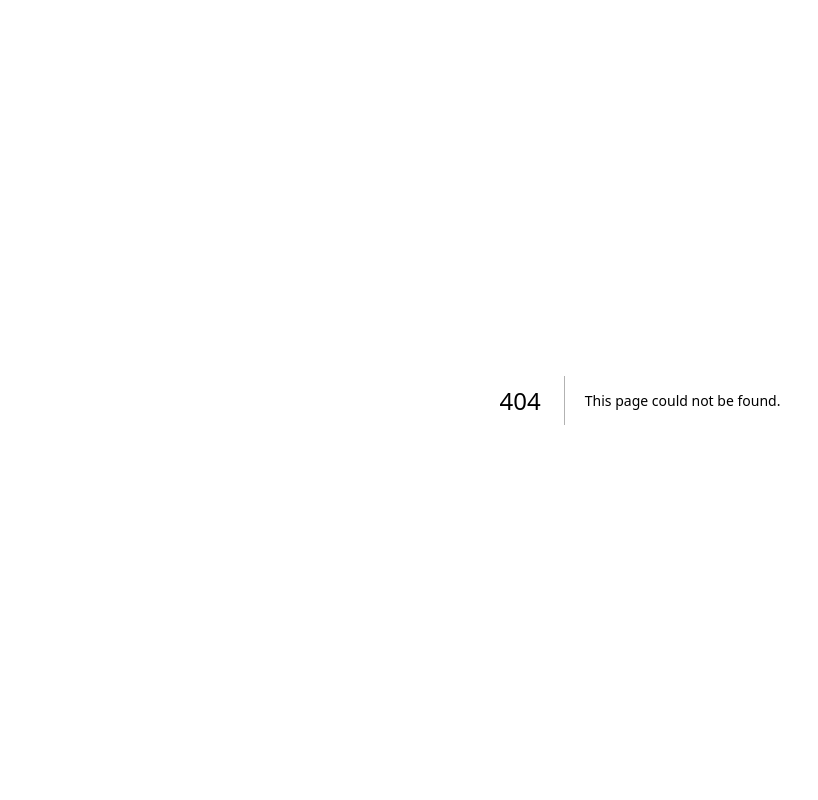
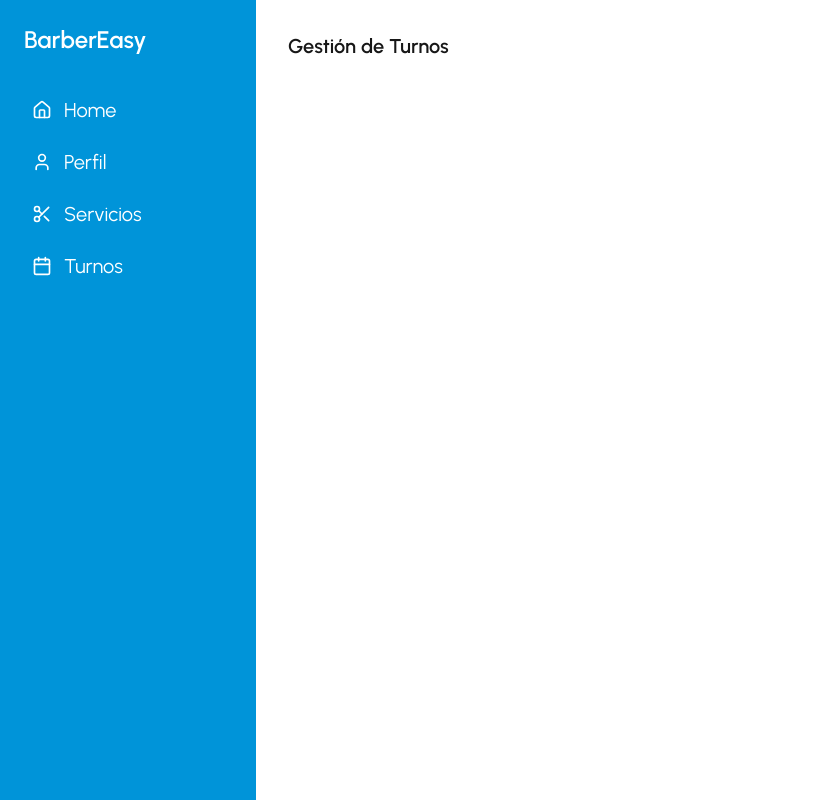
Before and after one commit to FacuFernandez7/barber-easy-client, a Next.js app: page /turn in a window 1280 px wide. Before the commit this address had no page. Shown: the whole page, without its empty margins (0-818 px from the left). Built offline with nearby package versions, Linux system fonts and the light colour scheme.

Commit message:
First commit - structure and layout with sidebar

```diff
--- /dev/null
+++ b/postcss.config.mjs
@@ -0,0 +1,6 @@
+const config = {
+  plugins: {
+    "@tailwindcss/postcss": {},
+  },
+};
+export default config;
--- a/src/app/globals.css
+++ b/src/app/globals.css
@@ -1,3 +1,5 @@
+@import "tailwindcss";
+
 :root {
   --background: #ffffff;
   --foreground: #171717;
@@ -24,10 +26,8 @@ body {
   -moz-osx-font-smoothing: grayscale;
 }
 
-* {
+*, *::before, *::after {
   box-sizing: border-box;
-  padding: 0;
-  margin: 0;
 }
 
 a {
--- a/src/app/layout.tsx
+++ b/src/app/layout.tsx
@@ -1,32 +1,55 @@
-import type { Metadata } from "next";
-import { Geist, Geist_Mono } from "next/font/google";
-import "./globals.css";
+import Link from 'next/link'
+import './globals.css'
+import { Urbanist } from 'next/font/google'
+import { Home, User, Scissors, Calendar } from "lucide-react"
 
-const geistSans = Geist({
-  variable: "--font-geist-sans",
-  subsets: ["latin"],
-});
+const urbanist = Urbanist({
+  subsets: ['latin'],
+  weight: ['400', '600'],
+})
 
-const geistMono = Geist_Mono({
-  variable: "--font-geist-mono",
-  subsets: ["latin"],
-});
-
-export const metadata: Metadata = {
-  title: "Create Next App",
-  description: "Generated by create next app",
-};
+export const metadata = {
+  title: 'BarberEasy Dashboard',
+  description: 'Sistema de gestión para barbería',
+}
 
 export default function RootLayout({
   children,
-}: Readonly<{
-  children: React.ReactNode;
-}>) {
+}: {
+  children: React.ReactNode
+}) {
   return (
-    <html lang="en">
-      <body className={`${geistSans.variable} ${geistMono.variable}`}>
-        {children}
+    <html lang="es">
+      <body className={urbanist.className}>
+        <div className="flex h-screen">
+        <aside className="w-64 bg-[#0094d9] text-white p-6">
+          <h1 className="text-2xl font-semibold mb-10">BarberEasy</h1>
+          <nav className="flex flex-col gap-6">
+            <Link href="/" className="flex text-white text-xl no-underline hover:text-gray-200 pl-2">
+            <Home className="w-5 h-5 mr-3 relative top-[4px]" />
+              Home
+            </Link>
+            <Link href="/perfil" className="flex text-white text-xl no-underline hover:text-gray-200 pl-2">
+              <User className="w-5 h-5 mr-3 relative top-[4px]" />
+              Perfil
+            </Link>
+            <Link href="/servicios" className="flex text-white text-xl no-underline hover:text-gray-200 pl-2">
+              <Scissors className="w-5 h-5 mr-3 relative top-[4px]" />
+              Servicios
+            </Link>
+            <Link href="/turnos" className="flex text-white text-xl no-underline hover:text-gray-200 pl-2">
+              <Calendar className="w-5 h-5 mr-3 relative top-[4px]" />
+              Turnos
+            </Link>
+          </nav>
+        </aside>
+
+          {/* Contenido principal */}
+          <main className="flex-1 p-8 bg-white overflow-auto">
+            {children}
+          </main>
+        </div>
       </body>
     </html>
-  );
+  )
 }
--- a/src/app/page.tsx
+++ b/src/app/page.tsx
@@ -1,95 +1,3 @@
-import Image from "next/image";
-import styles from "./page.module.css";
-
-export default function Home() {
-  return (
-    <div className={styles.page}>
-      <main className={styles.main}>
-        <Image
-          className={styles.logo}
-          src="/next.svg"
-          alt="Next.js logo"
-          width={180}
-          height={38}
-          priority
-        />
-        <ol>
-          <li>
-            Get started by editing <code>src/app/page.tsx</code>.
-          </li>
-          <li>Save and see your changes instantly.</li>
-        </ol>
-
-        <div className={styles.ctas}>
-          <a
-            className={styles.primary}
-            href="https://vercel.com/new?utm_source=create-next-app&utm_medium=appdir-template&utm_campaign=create-next-app"
-            target="_blank"
-            rel="noopener noreferrer"
-          >
-            <Image
-              className={styles.logo}
-              src="/vercel.svg"
-              alt="Vercel logomark"
-              width={20}
-              height={20}
-            />
-            Deploy now
-          </a>
-          <a
-            href="https://nextjs.org/docs?utm_source=create-next-app&utm_medium=appdir-template&utm_campaign=create-next-app"
-            target="_blank"
-            rel="noopener noreferrer"
-            className={styles.secondary}
-          >
-            Read our docs
-          </a>
-        </div>
-      </main>
-      <footer className={styles.footer}>
-        <a
-          href="https://nextjs.org/learn?utm_source=create-next-app&utm_medium=appdir-template&utm_campaign=create-next-app"
-          target="_blank"
-          rel="noopener noreferrer"
-        >
-          <Image
-            aria-hidden
-            src="/file.svg"
-            alt="File icon"
-            width={16}
-            height={16}
-          />
-          Learn
-        </a>
-        <a
-          href="https://vercel.com/templates?framework=next.js&utm_source=create-next-app&utm_medium=appdir-template&utm_campaign=create-next-app"
-          target="_blank"
-          rel="noopener noreferrer"
-        >
-          <Image
-            aria-hidden
-            src="/window.svg"
-            alt="Window icon"
-            width={16}
-            height={16}
-          />
-          Examples
-        </a>
-        <a
-          href="https://nextjs.org?utm_source=create-next-app&utm_medium=appdir-template&utm_campaign=create-next-app"
-          target="_blank"
-          rel="noopener noreferrer"
-        >
-          <Image
-            aria-hidden
-            src="/globe.svg"
-            alt="Globe icon"
-            width={16}
-            height={16}
-          />
-          Go to nextjs.org →
-        </a>
-      </footer>
-    </div>
-  );
+export default function HomePage() {
+  return <h2 className="text-xl font-semibold">Bienvenido al Dashboard</h2>
 }
--- /dev/null
+++ b/src/app/profile/page.tsx
@@ -0,0 +1,3 @@
+export default function ProfilePage() {
+  return <h2 className="text-xl font-semibold">Tu Perfil</h2>
+}
--- /dev/null
+++ b/src/app/services/page.tsx
@@ -0,0 +1,3 @@
+export default function ServicePage() {
+  return <h2 className="text-xl font-semibold">Listado de Servicios</h2>
+}
--- /dev/null
+++ b/src/app/turn/page.tsx
@@ -0,0 +1,3 @@
+export default function TurnPage() {
+  return <h2 className="text-xl font-semibold">Gestión de Turnos</h2>
+}
```
Also changed, not shown: package.json (+7 -3 lines), 1 other file (tests, documents, lock files or other folders).
